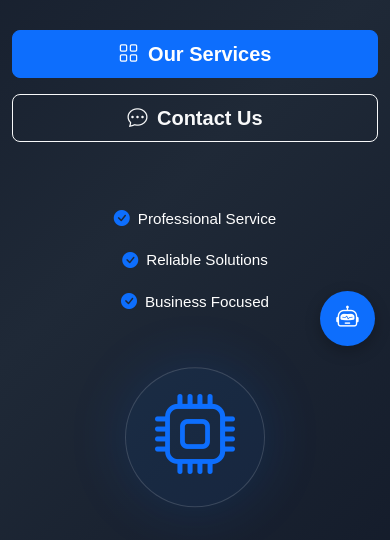
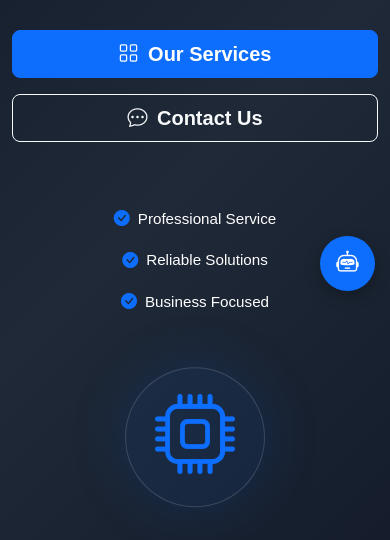
Before and after one commit to davidgathoni880-ctrl/DM-Tech-Innovations, a Django app: page / in a window 390 px wide. Shown: the part 483-1023 px from the top of the page. Run offline with Django 5.2, Linux system fonts and the light colour scheme.

Commit message:
update David M

```diff
--- a/static/css/style.css
+++ b/static/css/style.css
@@ -380,9 +380,9 @@ img {
 }
 
 
-/*
+/* ==============================
    11. BACK TO TOP BUTTON
-    */
+   ============================== */
 
 #backToTop {
     position: fixed;
@@ -412,8 +412,7 @@ img {
 
     visibility: hidden;
 
-    transform:
-        translateY(15px);
+    transform: translateY(15px);
 
     transition:
         opacity 0.3s ease,
@@ -428,15 +427,12 @@ img {
 
     visibility: visible;
 
-    transform:
-        translateY(0);
+    transform: translateY(0);
 }
 
 #backToTop:hover {
-    transform:
-        translateY(-4px);
-}
-
+    transform: translateY(-4px);
+}
 
 /*
    12. PAGE LOADING
@@ -2526,16 +2522,21 @@ transform: translateY(-2px);
 
 .ai-assistant-button {
     position: fixed;
+
     right: 25px;
-    bottom: 25px;
+    /* 25px (bottom) + 45px (backToTop height) + 15px (gap) = 85px */
+    bottom: 85px;
 
     display: flex;
+
     align-items: center;
+
     gap: 8px;
 
     padding: 12px 18px;
 
     background-color: #0d6efd;
+
     color: white;
 
     text-decoration: none;
@@ -2550,7 +2551,6 @@ transform: translateY(-2px);
 
     transition: all 0.3s ease;
 }
-
 
 .ai-assistant-button:hover {
     color: white;
@@ -2560,19 +2560,28 @@ transform: translateY(-2px);
     box-shadow: 0 8px 20px rgba(0, 0, 0, 0.3);
 }
 
-
 .ai-assistant-button i {
     font-size: 1.2rem;
 }
 
 
-/* Mobile */
+/* ==============================
+   MOBILE RESPONSIVENESS
+   ============================== */
 
 @media (max-width: 576px) {
+
+    #backToTop {
+        right: 15px;
+        bottom: 15px;
+        width: 40px;
+        height: 40px;
+    }
 
     .ai-assistant-button {
         right: 15px;
-        bottom: 15px;
+        /* 15px (bottom) + 40px (backToTop height) + 15px (gap) = 70px */
+        bottom: 70px;
 
         width: 55px;
         height: 55px;
--- a/templates/base.html
+++ b/templates/base.html
@@ -364,6 +364,8 @@
 
 </a>
 
+
+
 </body>
 
 </html>
```
